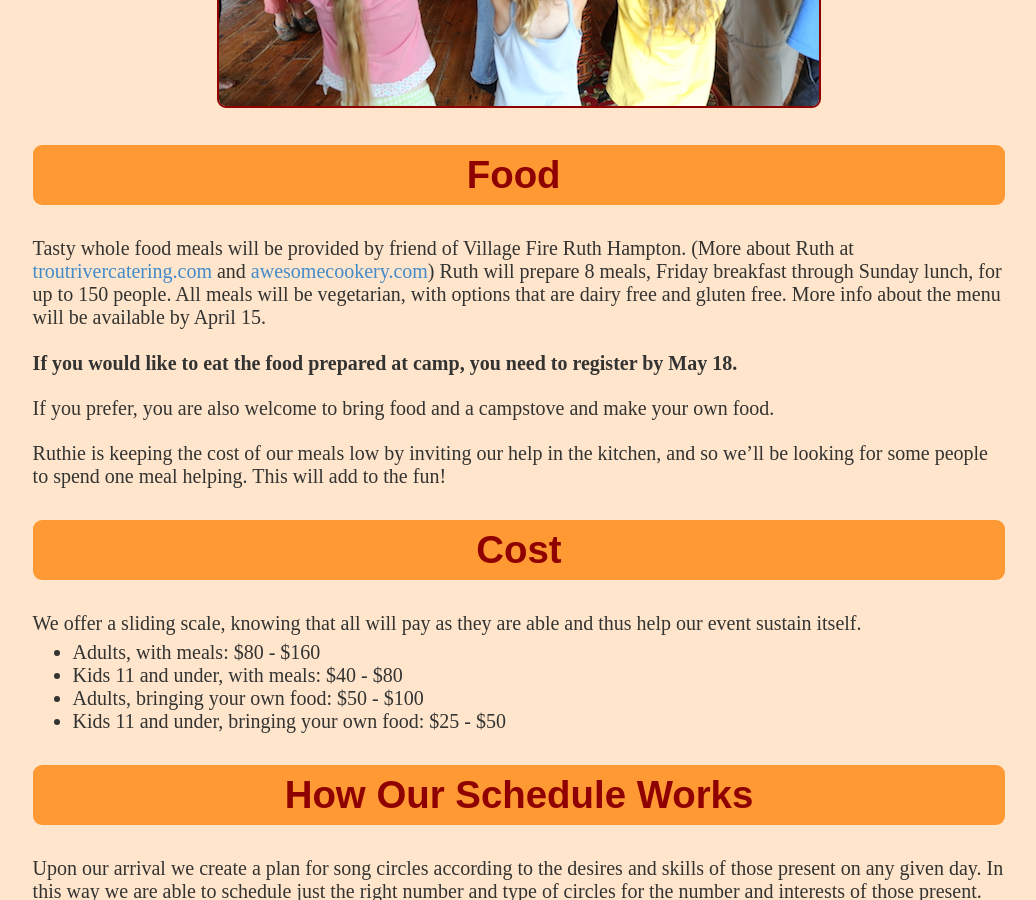
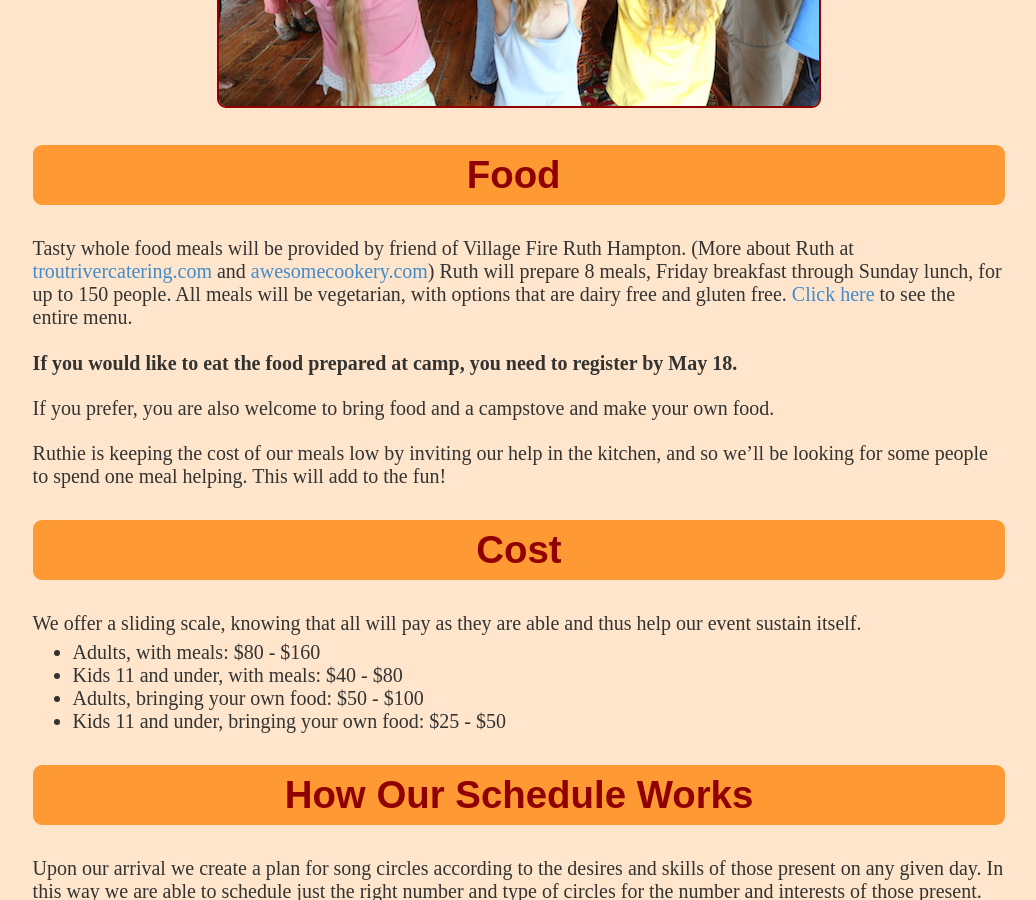
Before and after one commit to neilmb/villagefire, a Jekyll site: the page built from index.md, in a window 1280 px wide and 900 px high, scrolled down 7997 px. Shown: the whole window, without its empty margins (121-1157 px from the left). Built offline with Jekyll 4.4.1, drawn with Linux system fonts in a browser that asks for light colours; some web fonts are replaced.

Commit message:
food meny

```diff
--- a/index.md
+++ b/index.md
@@ -282,8 +282,8 @@ Hampton. (More about Ruth at
 [troutrivercatering.com](http://troutrivercatering.com) and
 [awesomecookery.com](http://awesomecookery.com)) Ruth will prepare 8 meals, Friday breakfast through
 Sunday lunch, for up to 150 people. All meals will be vegetarian, with options
-that are dairy free and gluten free.  More info about the menu will be
-available by April 15.
+that are dairy free and gluten free.  [Click here](images/menu.pdf) to see the
+entire menu.
 
 **If you would like to eat the food prepared at camp, you need to register by
 May 18.**
```
Also changed, not shown: 1 other file.
